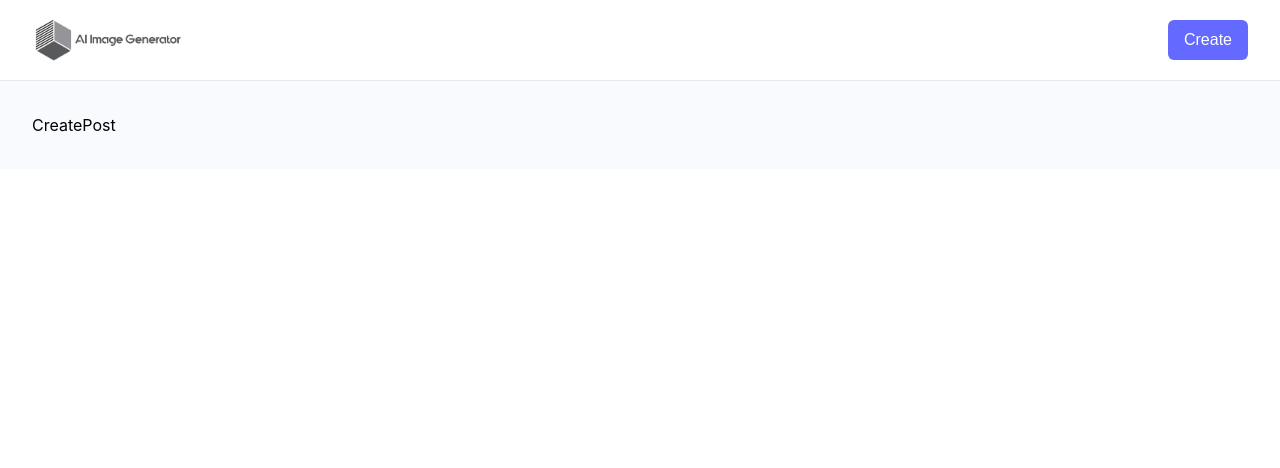
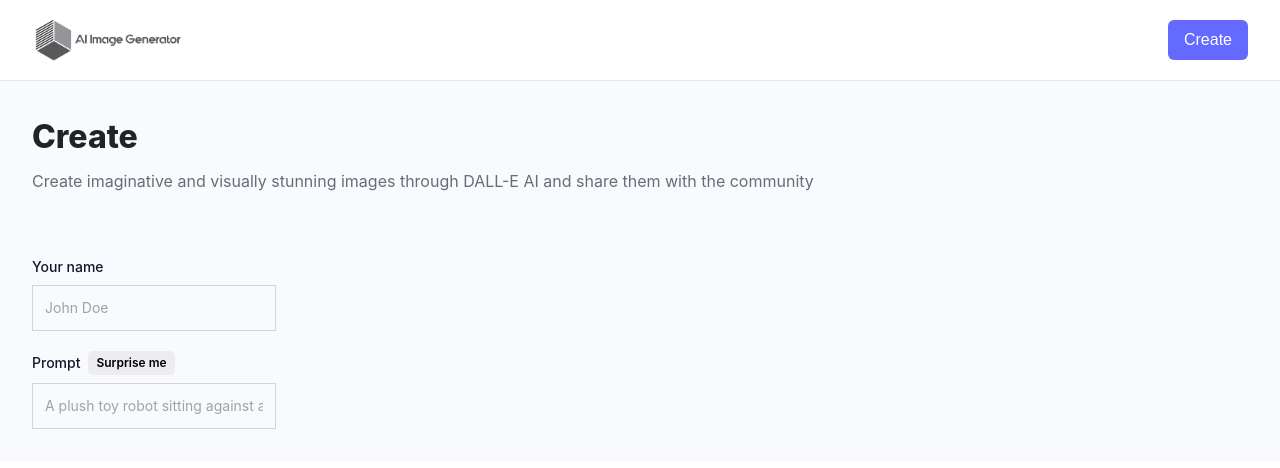
Before and after one commit to nightbounty/AI-ImageGenerator, a React (Vite) app in the folder client/: page /create-post in a window 1280 px wide. Shown: the top 468 px of the page. Built offline with nearby package versions, Linux system fonts and the light colour scheme; a web font is replaced by a local one.

Commit message:
Add FormField component

```diff
--- a/client/src/components/FormField.jsx
+++ b/client/src/components/FormField.jsx
@@ -1,8 +1,40 @@
 import React from 'react'
 
-const FormField = () => {
+// We need to get access to all theprompt that we passed into our form field component
+// We can do that by destructuring everything from props (parameters)
+const FormField = ({ LabelName, type, name, placeholder, value, handleChange, isSurpriseMe, handleSurpriseMe }) => {
   return (
-    <div>FormField</div>
+    <div>
+      <div className='flex items-center gap-2 mb-2'>
+      <label
+        htmlFor={name}
+        className='block text-sm font-medium text-gray-900'>
+
+        {LabelName}
+
+      </label>
+      {isSurpriseMe && (
+        <button
+          type='button'
+          onClick={handleSurpriseMe}
+          className='font-semibold text-xs bg-[#ECECF1] py-1 px-2 rounded-[5px] text-black'
+          >
+          Surprise me
+
+        </button>
+      )}
+      </div>
+      <input
+        type={type}
+        id={name}
+        name={name}
+        placeholder={placeholder}
+        value={value}
+        onChange={handleChange}
+        required
+        className='bg-gray-50 border border-gray-300 text-gray-900 text-sm rounded-1g focus:ring-[#4649ff] focus:border-[#4649ff] outline-none block w-fill p-3'
+      />
+    </div>
   )
 }
 
--- a/client/src/pages/CreatePost.jsx
+++ b/client/src/pages/CreatePost.jsx
@@ -7,8 +7,63 @@
 
 
 const CreatePost = () => {
+  // This will allow us to navigate back to the home page once the post is created
+  const navigate = useNavigate();
+
+  const [form, setForm] = useState({
+    name: '',
+    prompt: '',
+    photo: '',
+  })
+  // Using this while waiting to get back image from API
+  const [generatingImg, setGeneratingImg] = useState(false);
+  const [loading, setLoading] = useState(false);
+
+  const handleSubmit = () => {
+
+  }
+
+  const handleChange = (e) => {
+
+  }
+
+  const handleSurpriseMe = () => {
+
+  }
   return (
-    <div>CreatePost</div>
+    <section className='max-w-7x1 mx-auto'>
+      <div>
+        <h1 className='font-extrabold text-[#222328] text-[32px]'>
+          Create
+        </h1>
+        <p className='mt-2 text-[#666e75] text-[16px] max-w[500px]'>
+        Create imaginative and visually stunning images through DALL-E AI and share them with the community
+        </p>
+      </div>
+
+      <form className='mt-16 max-w-3x1' onSubmit={handleSubmit}>
+        <div className='flex flex-col gap-5'>
+          <FormField
+            LabelName="Your name"
+            type='text'
+            name='name'
+            placeholder='John Doe'
+            value={form.name}
+            handleChange={handleChange}
+          />
+           <FormField
+            LabelName="Prompt"
+            type='text'
+            name='prompt'
+            placeholder='A plush toy robot sitting against a yellow wall'
+            value={form.prompt}
+            handleChange={handleChange}
+            isSurpriseMe
+            handleSurpriseMe={handleSurpriseMe}
+          />
+        </div>
+      </form>
+    </section>
   )
 }
 
```
